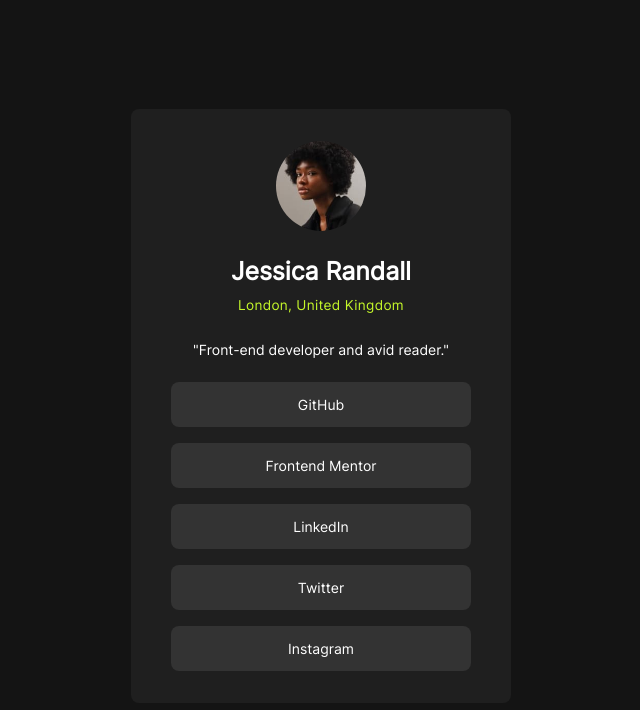
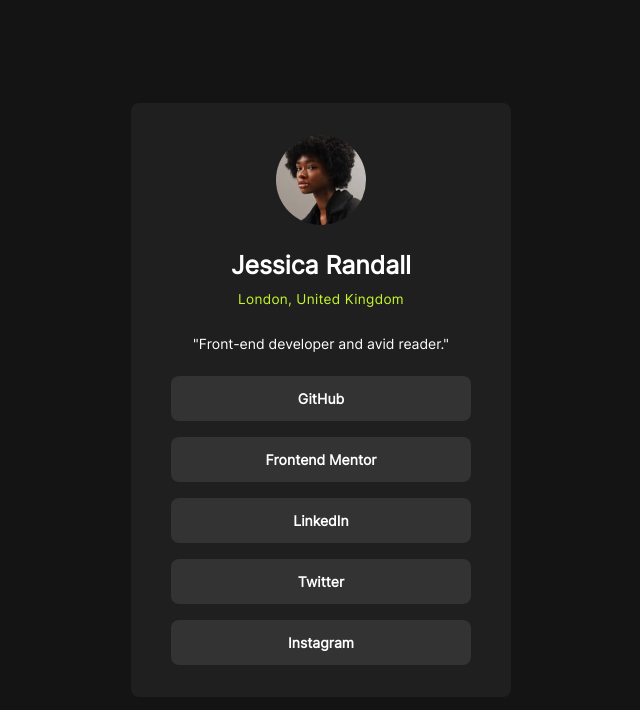
Before and after one commit to pettik/FrontendMentor--social-links-profile, a plain HTML site: page index.html in a window 1280 px wide. Shown: the whole page, without its empty margins (319-959 px from the left). Drawn offline with Linux system fonts and the light colour scheme.

Commit message:
Update style.css

```diff
--- a/assets/styles/style.css
+++ b/assets/styles/style.css
@@ -33,7 +33,8 @@ body {
 	background-color: var(--off-black);
 	color: var(--white);
 	position: relative;
-	min-height: 812px;
+	/* min-height: 812px; */
+	min-height: 100vh;
 
 	display: flex;
 	justify-content: center;
@@ -118,6 +119,7 @@ ul {
 	border-radius: 0.5rem;
 	background-color: var(--grey);
 	color: var(--white);
+	font-weight: bold;
 	padding-block: 0.88rem;
 	width: 100%;
 	height: 100%;
```
